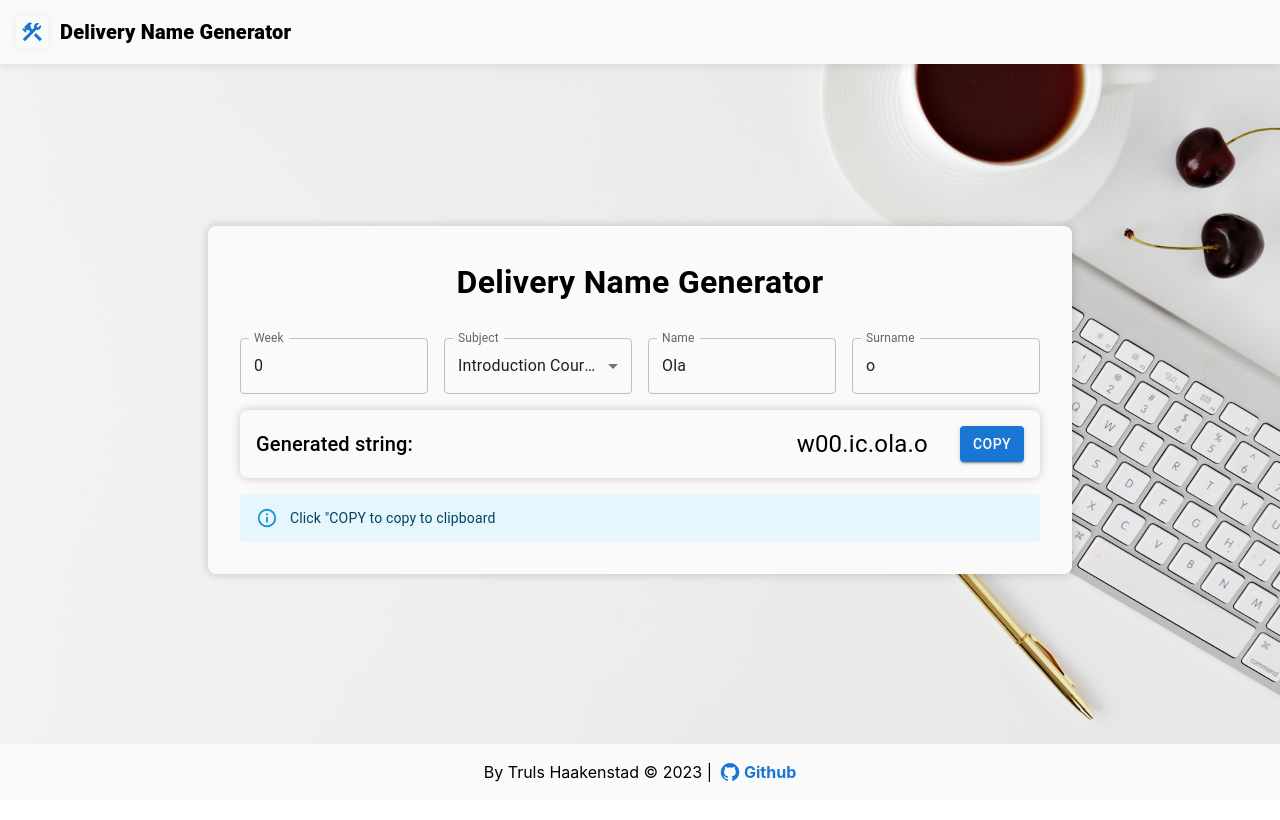
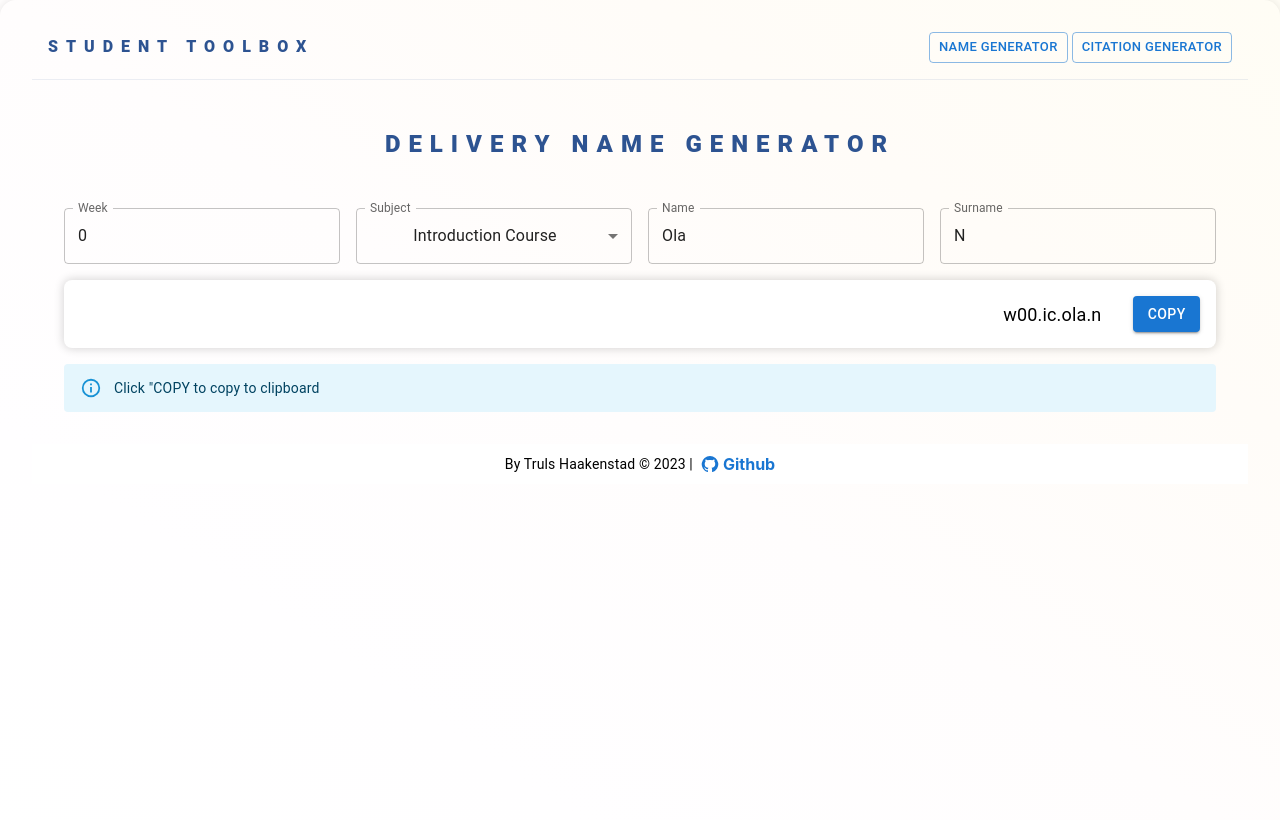
Before and after one commit to Menubrea/noroff-tools, a React (Vite) app: page / in a window 1280 px wide. Shown: the top 820 px of the page. Built offline with nearby package versions, Linux system fonts and the light colour scheme; what remarkable would draw is missing.

Commit message:
Layout and design adjustments

```diff
--- a/src/App.css
+++ b/src/App.css
@@ -3,4 +3,21 @@
   margin: 0 auto;
   padding: 2rem;
   text-align: center;
+  box-shadow: 0 0 10px rgba(0, 0, 0, 0.1);
+  border-radius: 1rem;
 }
+
+@media (max-width: 1350px) {
+  #root {
+    height: 100vh;
+    width: 100vw;
+  }
+}
+
+@media (max-width: 500px) {
+  #root {
+    overflow: scroll;
+    border-radius: 0;
+    padding: 1rem;
+  }
+}
--- a/src/App.tsx
+++ b/src/App.tsx
@@ -1,6 +1,6 @@
 import "./App.css";
 import { Layout } from "./components";
-import { CodeGeneratorPage, ReportTemplatePage } from "./components/pages";
+import { CodeGeneratorPage, HarvardizeItPage } from "./components/pages";
 
 function App() {
   const route = window.location.pathname;
@@ -9,7 +9,7 @@ function App() {
     <>
       <Layout>
         {route === "/" && <CodeGeneratorPage />}
-        {route === "/report-template" && <ReportTemplatePage />}
+        {route === "/harvardize-it" && <HarvardizeItPage />}
       </Layout>
     </>
   );
--- a/src/components/UI/Layout.tsx
+++ b/src/components/UI/Layout.tsx
@@ -1,7 +1,7 @@
 import React from "react";
 import { Box, Typography, Link } from "@mui/material";
-import ConstructionIcon from "@mui/icons-material/Construction";
 import GitHubIcon from "@mui/icons-material/GitHub";
+import { CustomLink } from "../links";
 
 const Layout = ({ children }: { children: React.ReactNode }) => {
   return (
@@ -10,53 +10,49 @@ const Layout = ({ children }: { children: React.ReactNode }) => {
         component={"header"}
         sx={{
           display: "flex",
+          alignItems: "center",
           justifyContent: "space-between",
-          backgroundColor: "#fafafa",
-          padding: 2,
-          top: 0,
-          left: 0,
-          position: "fixed",
-          width: "calc(100% - 2rem)",
-          boxShadow: "0 0 10px 1px #00000019",
+          paddingX: { xs: 1, lg: 2 },
+          paddingBottom: 2,
+          width: { xs: "calc(100% - 1rem)", lg: "calc(100% - 2rem)" },
+          borderBottom: "1px solid #2d539118",
+          textAlign: "left",
         }}
       >
         <Typography
-          fontSize={20}
-          fontWeight={900}
+          variant="body1"
           component="div"
-          sx={{ display: "flex", gap: 1.5, alignItems: "center" }}
+          sx={{
+            color: "#2d5391",
+            fontWeight: 900,
+            textTransform: "uppercase",
+            letterSpacing: 8,
+          }}
         >
-          <ConstructionIcon
-            color="primary"
-            sx={{
-              padding: 0.5,
-              borderRadius: 1,
-              boxShadow: "0 0 10px 1px #00000010",
-            }}
-          />
-          Delivery Name Generator
+          Student Toolbox
         </Typography>
-        {/* <Box sx={{ display: "flex", gap: 2 }}>
+        <Box sx={{ display: "flex", gap: 0.5 }}>
           <CustomLink href="/">Name Generator</CustomLink>
-          <CustomLink href="/report-template">Report Template</CustomLink>
-        </Box> */}
+          <CustomLink href="/harvardize-it">Citation Generator</CustomLink>
+        </Box>
       </Box>
 
       <Box component={"main"}>{children}</Box>
       <Box
         sx={{
-          backgroundColor: "#fafafa",
-          padding: 2,
-          bottom: 0,
-          left: 0,
-          position: "fixed",
-          width: "calc(100% - 2rem)",
+          backgroundColor: "#ffffff",
+          paddingX: { xs: 1, lg: 2 },
+          paddingY: 1,
+          width: { xs: "calc(100% - 1rem)", lg: "calc(100% - 2rem)" },
           display: "flex",
+          alignItems: "center",
           justifyContent: "center",
         }}
         component={"footer"}
       >
-        <Box marginRight={1}>By Truls Haakenstad &copy; 2023 |</Box>
+        <Typography variant="body2" marginRight={1}>
+          By Truls Haakenstad &copy; 2023 |
+        </Typography>
         <Link
           sx={{
             display: "flex",
@@ -69,7 +65,7 @@ const Layout = ({ children }: { children: React.ReactNode }) => {
           target="_blank"
           rel="noopener"
         >
-          <GitHubIcon sx={{ fontSize: 20 }} />
+          <GitHubIcon sx={{ fontSize: 18 }} />
           Github
         </Link>
       </Box>
--- a/src/components/forms/DeliveryForm.tsx
+++ b/src/components/forms/DeliveryForm.tsx
@@ -11,6 +11,7 @@ import {
 } from "@mui/material";
 import { SelectChangeEvent } from "@mui/material/Select";
 import React, { useEffect, useState } from "react";
+import { StringGenerator } from "..";
 
 const subjects = [
   {
@@ -59,8 +60,7 @@ const DeliveryForm = () => {
   const [weekNum, setWeekNum] = useState(1);
   const [subject, setSubject] = useState(subjects[0].code);
   const [firstName, setFirstName] = useState("Ola");
-  const [firstLetterSurname, setFirstLetterSurname] = useState("o");
-  const [wasCopied, setWasCopied] = useState(false);
+  const [firstLetterSurname, setFirstLetterSurname] = useState("N");
   const storedData = localStorage.getItem("data");
   const initialData = storedData ? JSON.parse(storedData) : {};
 
@@ -72,7 +72,7 @@ const DeliveryForm = () => {
     setWeekNum(weekNum || 0);
     setSubject(subject || subjects[0].code);
     setFirstName(firstName || "Ola");
-    setFirstLetterSurname(lastName || "o");
+    setFirstLetterSurname(lastName || "N");
   }, []);
 
   function handleChange(
@@ -83,20 +83,6 @@ const DeliveryForm = () => {
     const newData = { ...initialData, [key]: event.target.value };
     setState(event.target.value);
     localStorage.setItem("data", JSON.stringify(newData));
-  }
-
-  function copyToClipboard(text: string) {
-    navigator.clipboard
-      .writeText(text)
-      .then(() => {
-        setWasCopied(true);
-        setTimeout(() => {
-          setWasCopied(false);
-        }, 3000);
-      })
-      .catch((error) => {
-        alert("Error copying text to clipboard" + error);
-      });
   }
 
   let weekNumString;
@@ -114,12 +100,21 @@ const DeliveryForm = () => {
     <Box>
       <Box sx={{ marginBottom: 2, position: "relative" }}>
         <Typography
+          variant="h5"
+          sx={{
+            display: "flex",
+            gap: 2,
+            alignItems: "center",
+            color: "#2d5391",
+            fontWeight: 900,
+            textTransform: "uppercase",
+            letterSpacing: 8,
+            width: "fit-content",
+            marginX: "auto",
+            marginBottom: 6,
+            marginTop: 2,
+          }}
           component={"h1"}
-          fontSize={32}
-          fontWeight={700}
-          marginBottom={4}
-          color={"black"}
-          textAlign={"center"}
         >
           Delivery Name Generator
         </Typography>
@@ -127,9 +122,9 @@ const DeliveryForm = () => {
       <Box
         sx={{
           display: "flex",
+          flexDirection: { xs: "column", md: "row" },
           gap: 2,
-          justifyContent: "center",
-          width: "100%",
+          marginBlock: { xs: 1, md: 0 },
         }}
       >
         <TextField
@@ -182,43 +177,7 @@ const DeliveryForm = () => {
           inputProps={{ maxLength: 1 }}
         />
       </Box>
-      <Box
-        sx={{
-          boxShadow: "0 0 10px 1px #00000029",
-          color: "black",
-          padding: 2,
-          borderRadius: 2,
-          display: "flex",
-          justifyContent: "space-between",
-          gap: 4,
-          margin: "1em auto",
-          alignItems: "center",
-        }}
-      >
-        <Typography>
-          <Typography width={"max-content"} variant="h6" component={"p"}>
-            Generated string:
-          </Typography>
-        </Typography>
-        <Typography sx={{ width: "100%", textAlign: "right" }} fontSize={24}>
-          {result}
-        </Typography>
-        <Button
-          variant="contained"
-          disabled={wasCopied}
-          color={wasCopied ? "success" : "primary"}
-          onClick={() => copyToClipboard(result)}
-        >
-          {wasCopied ? "Copied" : "Copy"}
-        </Button>
-      </Box>
-      <Box sx={{ textAlign: "center" }}>
-        <Alert severity={wasCopied ? "success" : "info"}>
-          {wasCopied
-            ? "Copied to clipboard"
-            : 'Click "COPY to copy to clipboard'}
-        </Alert>
-      </Box>
+      <StringGenerator text={result} />
     </Box>
   );
 };
--- a/src/components/forms/index.ts
+++ b/src/components/forms/index.ts
@@ -1 +1,2 @@
 export { default as DeliveryForm } from "./DeliveryForm";
+export { default as HarvardReference } from "./HarvardReference";
--- a/src/components/index.ts
+++ b/src/components/index.ts
@@ -6,3 +6,6 @@ export * from "./UI";
 
 export * from "./links";
 // Path: src/components/links/index.ts
+
+export * from "./utilities";
+// Path: src/components/utilities/index.ts
--- a/src/components/pages/CodeGenerator.tsx
+++ b/src/components/pages/CodeGenerator.tsx
@@ -5,13 +5,8 @@ const CodeGeneratorPage = () => {
   return (
     <Box
       sx={{
-        padding: 4,
+        padding: { xs: 2, lg: 4 },
         borderRadius: 2,
-        boxShadow: "0 0 10px 1px #00000029",
-        backgroundColor: "#fafafa",
-        width: { md: "100%", lg: "800px" },
-        overflow: "scroll",
-        maxHeight: "calc(80vh - 4rem)",
       }}
     >
       <DeliveryForm />
--- a/src/components/pages/index.tsx
+++ b/src/components/pages/index.tsx
@@ -1,2 +1,3 @@
 export { default as CodeGeneratorPage } from "./CodeGenerator";
 export { default as ReportTemplatePage } from "./ReportTemplate";
+export { default as HarvardizeItPage } from "./HarvardizeIt";
--- /dev/null
+++ b/src/components/utilities/index.ts
@@ -0,0 +1,5 @@
+export { default as StringGenerator } from "./StringGenerator";
+export { default as AuthorHandler } from "./AuthorHandler";
+export { default as JournalReference } from "./JournalReference";
+export { default as WebsiteReference } from "./WebsiteReference";
+export { default as BookReference } from "./BookReference";
--- a/src/index.css
+++ b/src/index.css
@@ -16,6 +16,18 @@ body {
   place-items: center;
   min-width: 320px;
   min-height: 100vh;
-  background-image: url("/src/assets/bground.jpg");
-  background-size: cover;
+  background-image: linear-gradient(
+    to right top,
+    #ffffff,
+    #fffeff,
+    #fffdfd,
+    #fffcf8,
+    #fffdf5
+  );
 }
+
+@media (max-width: 500px) {
+  body {
+    min-height: auto;
+  }
+}
```
Also changed, not shown: src/assets/background.webp (deleted), src/assets/bground.jpg (deleted).
